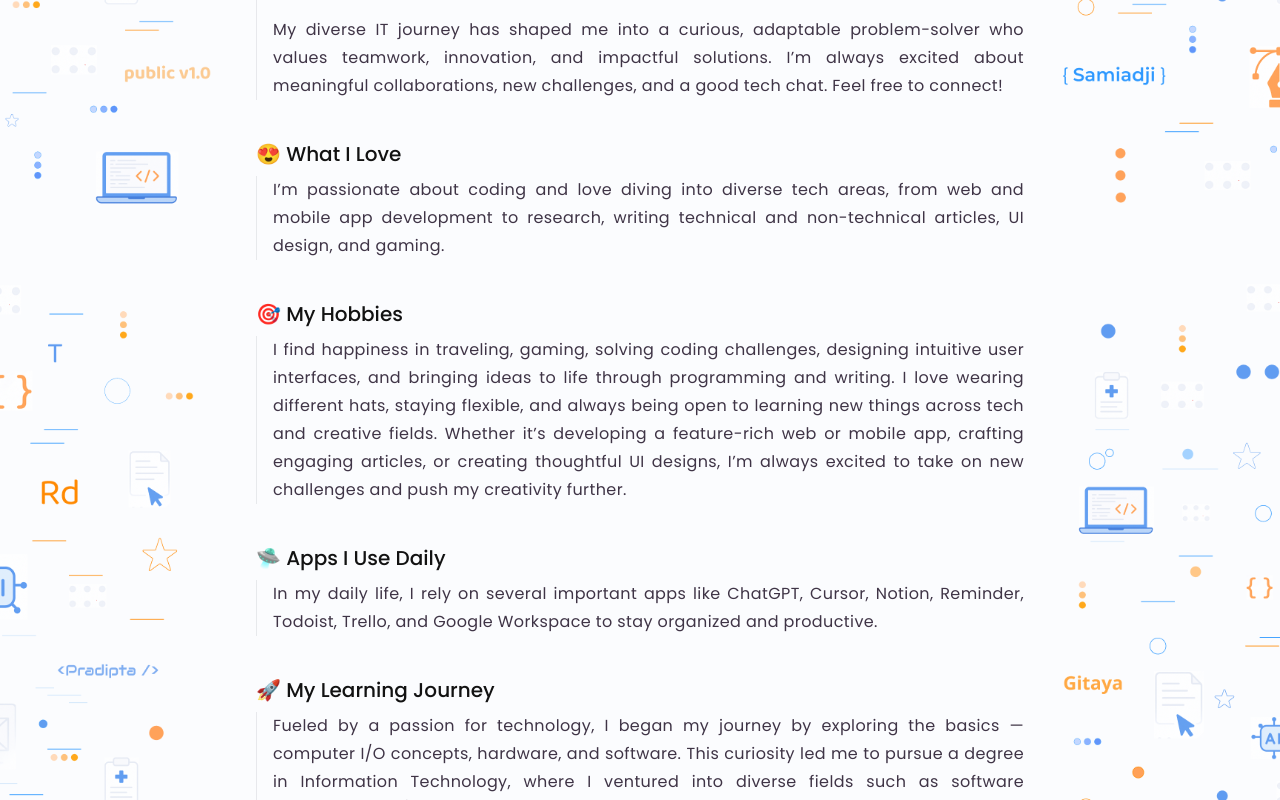
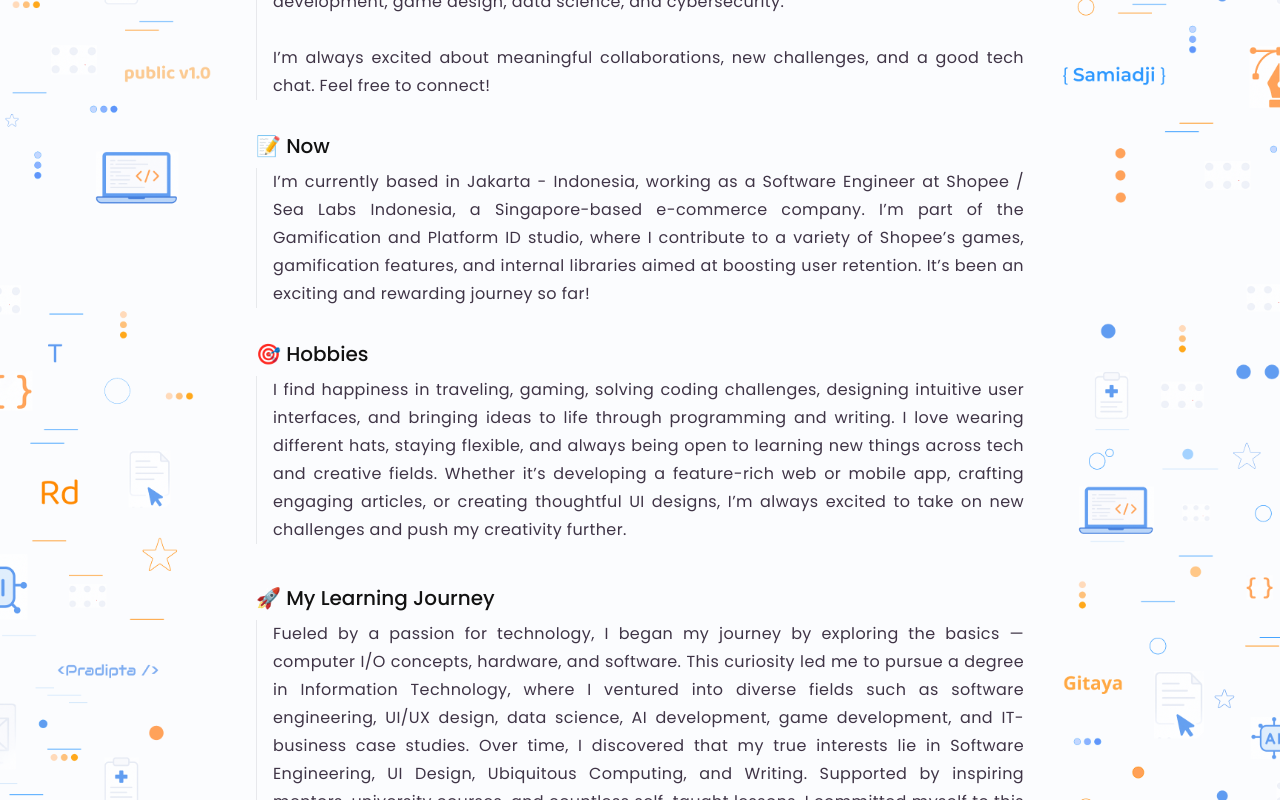
Before and after one commit to Diptags/pradipta-personal-page, a Next.js app: page /about in a window 1280 px wide. Shown: the part 540-1340 px from the top of the page. Built offline with nearby package versions, Linux system fonts and the light colour scheme.

Commit message:
About adjustments

```diff
--- a/constants/page-data/about.js
+++ b/constants/page-data/about.js
@@ -2,30 +2,29 @@ export const aboutPageData = {
   title: "About Me",
   name: "Rd Pradipta Gitaya Samiadji (Pradipta)",
   about: `
-    a versatile IT professional with 4+ years of experience ranging from developing robust full-stack web and mobile apps to mentoring fresh IT graduates into world-class developers.
-    I hold a Bachelor of Science in Computer Science (Information Systems major) from Universitas Indonesia and plan to pursue a Master’s Degree to strengthen my technical and critical thinking skills.
+    a software engineer driven by a passion for creating seamless, high-performing front-end experiences. I've had the opportunity to work with diverse technologies and in various environments.
+    Although front-end development is my main area of expertise, I excel as a generalist—bringing together full-stack skills to tackle complex problems.
+    My experience in developer tooling has deepened my interest in building solutions that help fellow developers boost their efficiency and productivity.
 
     <br/><br/>
-    Currently, I focus on software design and development, with a strong passion for frontend and full-stack engineering and crafting seamless user experiences with React, TypeScript, and backend integrations to build scalable, high-performing platforms.
-    During my undergraduate years, I served as a campus Teaching Assistant (TA) in 10+ courses, fueling my passion for mentorship and collaborative learning, and I actively competed in national and international tech competitions across software development, game design, data science, and cybersecurity.
+    I hold a Bachelor of Science in Computer Science (Information Systems major) from Universitas Indonesia and plan to pursue a Master’s Degree to strengthen my technical and critical thinking skills.
+    During my undergraduate years, I served as a Teaching Assistant (TA) in 10+ courses, fueling my passion for mentorship and collaborative learning, and
+    I was actively competed in diverse tech competitions across software development, game design, data science, and cybersecurity.
 
     <br/><br/>
-    My diverse IT journey has shaped me into a curious, adaptable problem-solver who values teamwork, innovation, and impactful solutions.
     I’m always excited about meaningful collaborations, new challenges, and a good tech chat. Feel free to connect!
   `,
 
-  what_i_love: `
-    I’m passionate about coding and love diving into diverse tech areas, from web and mobile app development to research, writing technical and non-technical articles, UI design, and gaming.
+  current_activities: `
+    I’m currently based in Jakarta - Indonesia, working as a Software Engineer at Shopee / Sea Labs Indonesia, a Singapore-based e-commerce company.
+    I’m part of the Gamification and Platform ID studio, where I contribute to a variety of Shopee’s games, gamification features, and internal libraries aimed at boosting user retention.
+    It’s been an exciting and rewarding journey so far!
   `,
 
   my_hobbies: `
     I find happiness in traveling, gaming, solving coding challenges, designing intuitive user interfaces, and bringing ideas to life through programming and writing.
     I love wearing different hats, staying flexible, and always being open to learning new things across tech and creative fields.
     Whether it’s developing a feature-rich web or mobile app, crafting engaging articles, or creating thoughtful UI designs, I’m always excited to take on new challenges and push my creativity further.
-  `,
-
-  apps_i_use: `
-    In my daily life, I rely on several important apps like ChatGPT, Cursor, Notion, Reminder, Todoist, Trello, and Google Workspace to stay organized and productive.
   `,
 
   my_journey: `
--- a/pages/about.jsx
+++ b/pages/about.jsx
@@ -4,7 +4,7 @@ import { MoveUpRight } from "lucide-react";
 import { aboutPageData, site_metadata } from "@/constants";
 
 const About = () => {
-  const { title, name, about, what_i_love, my_hobbies, apps_i_use, my_journey } = aboutPageData;
+  const { title, name, about, current_activities, what_i_love, my_hobbies, apps_i_use, my_journey } = aboutPageData;
   const { about: metaAbout, desc: metaDesc } = site_metadata;
 
   return (
@@ -25,22 +25,16 @@ const About = () => {
         />
       </div>
 
-      {/* What I Love */}
-      <div className="my-10">
-        <h2 className="sub_heading">😍 What I Love</h2>
-        <p className="info text-justify">{what_i_love}</p>
+      {/* What I am Doing Now */}
+      <div className="my-8">
+        <h2 className="sub_heading">📝 Now</h2>
+        <p className="info text-justify">{current_activities}</p>
       </div>
 
       {/* My Hobbies */}
       <div className="my-2">
-        <h2 className="sub_heading">🎯 My Hobbies</h2>
+        <h2 className="sub_heading">🎯 Hobbies</h2>
         <p className="info text-justify">{my_hobbies}</p>
-      </div>
-
-      {/* Apps I Use Daily */}
-      <div className="my-10">
-        <h2 className="sub_heading">🛸 Apps I Use Daily</h2>
-        <p className="info text-justify">{apps_i_use}</p>
       </div>
 
       {/* My Learning Journey */}
```
